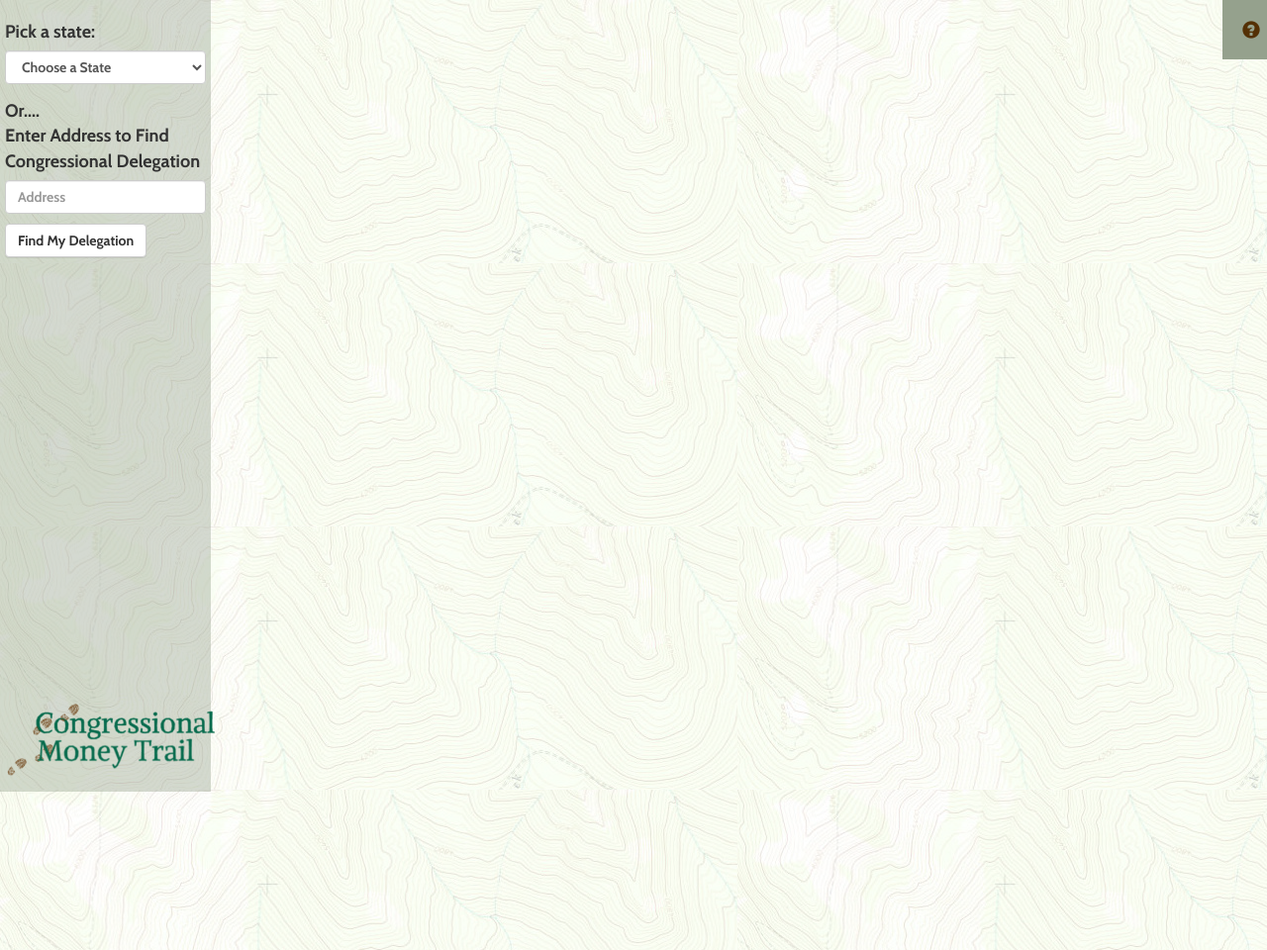
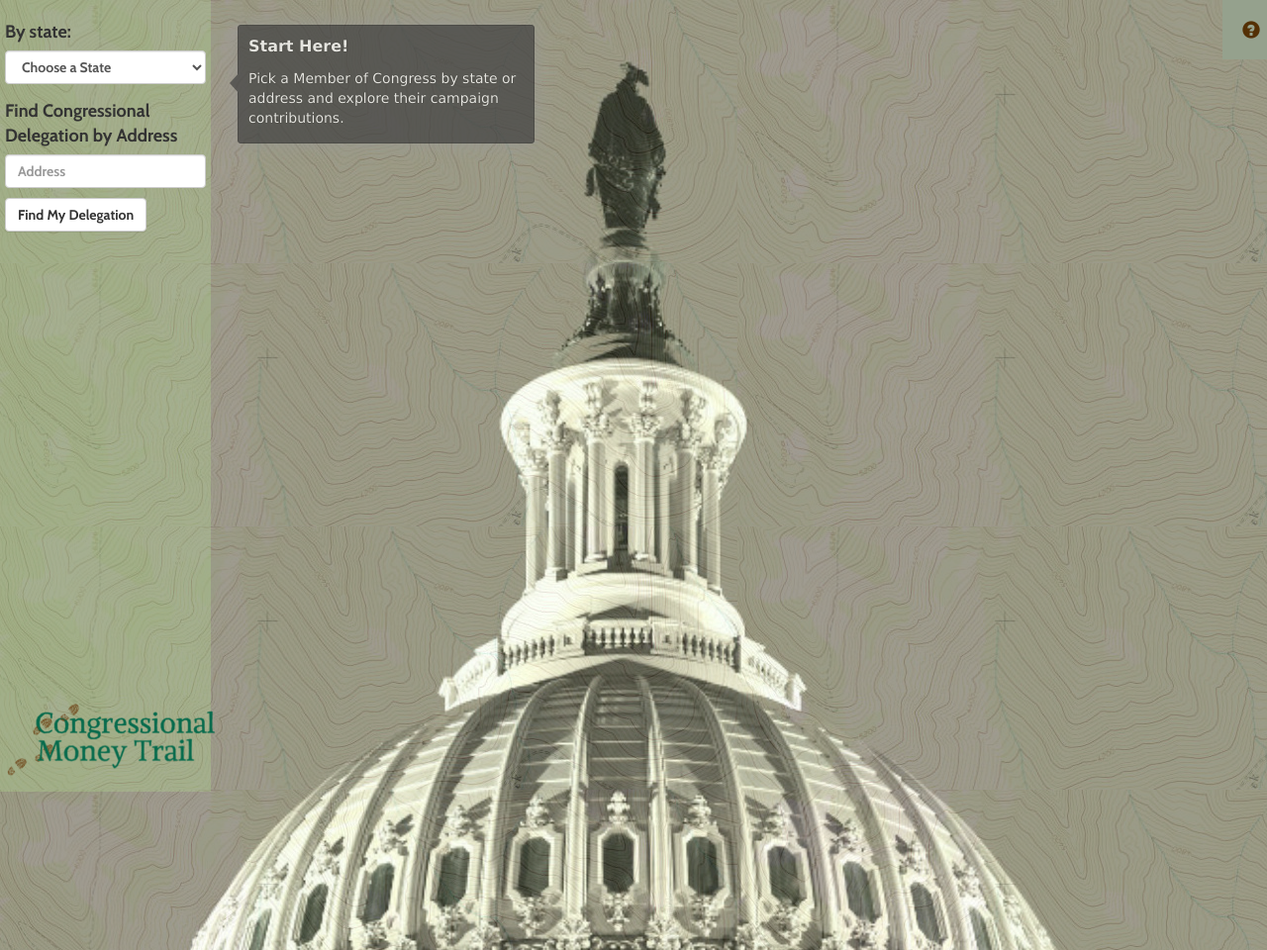
Before and after one commit to jcshott/Congressional_Money_Trail, a Flask app: template templates/main.html in a window 1280 px wide; the page is wider, and only the part inside the window is pictured. Shown: that part at 99% size. Run offline with Flask 2, Linux system fonts and the light colour scheme; the template is opened without the code that fills it, so the values that code supplies are empty; some libraries are stand-ins or nearby versions.

Commit message:
changed landing page

```diff
--- a/model.py
+++ b/model.py
@@ -18,7 +18,7 @@ if "NO_DEBUG" in os.environ:
 	url = urlparse.urlparse(os.environ["DATABASE_URL"])
 	db_connection = psycopg2.connect(database=url.path[1:], user=url.username, password=url.password, host=url.hostname, port=url.port)
 else:
-	db_connection = psycopg2.connect("dbname='contributions' user='coreyshott' host='localhost'")
+	db_connection = psycopg2.connect("dbname='contributions' user='corey' host='localhost'")
 
 db_cursor = db_connection.cursor()
 
@@ -95,6 +95,7 @@ class Legislator(db.Model):
 
 		#take in selected member id, get member object from db and extract information to be displayed on node in browser.
 		member = "%s. %s" % (self.title, self.last)
+		print "member being uploaded", member
 
 		## use dictionaries to store how much each indiv person/pac gives to the member then can sort and get top contributors
 		indiv_to_mem_dict = {}
@@ -109,6 +110,7 @@ class Legislator(db.Model):
 		db_cursor.execute(QUERY, (self.leg_id,))
 
 		indiv_contributions = db_cursor.fetchall()
+		print indiv_contributions[0]
 		#PAC info gathering
 		QUERY = """
 	        SELECT contrib_id, amount
@@ -399,7 +401,7 @@ def connect_to_db(app):
     """Connect the database to our Flask app."""
 
     # Configure to use postgresql database
-    DATABASE_URL = os.environ.get("DATABASE_URL", 'postgresql://coreyshott@localhost:5432/contributions')
+    DATABASE_URL = os.environ.get("DATABASE_URL", 'postgresql://corey@localhost:5432/contributions')
 
     app.config['SQLALCHEMY_DATABASE_URI'] = DATABASE_URL
 
--- a/server.py
+++ b/server.py
@@ -36,14 +36,14 @@ STATE_DICT = {
         'VT': 'Vermont', 'WA': 'Washington', 'WI': 'Wisconsin', 'WV': 'West Virginia', 'WY': 'Wyoming'}
 
 
-@app.route('/')
-def index():
-	"""Homepage  """
-
-	return render_template("homepage.html")
+# @app.route('/')
+# def index():
+# 	"""Homepage  """
+#
+# 	return render_template("homepage.html")
 
 
-@app.route('/main')
+@app.route('/')
 def show_main_page():
 	"""all the magic"""
 
--- a/static/css/main.css
+++ b/static/css/main.css
@@ -14,9 +14,67 @@ body::before{
 }
 
 body {
-  background-color: transparent;
+  background-image: url("/static/img/US_Capitol_dome.jpg");
+  background-size: cover;
+  /*background-color: transparent;*/
+  background-color: rgb(137,131,119);
   overflow: scroll;
 }
+
+div.callout {
+	height: 120px;
+	width: 300px;
+	float: left;
+}
+
+div.callout {
+	background-color: #444;
+	background-image: -moz-linear-gradient(top, #444, #444);
+	position: relative;
+	/*color: #ccc;*/
+    color: white;
+	padding: 10px;
+	border-radius: 3px;
+	box-shadow: 0px 0px 20px #999;
+	margin: 25px;
+	min-height: 50px;
+	border: 1px solid #333;
+	text-shadow: 0 0 1px #000;
+    font-family: "Lucida Sans Unicode", "Lucida Grande", Arial, sans-serif;
+    font-size: 14px;
+    opacity: .75;
+    -webkit-animation: mymove 3s infinite; /* Chrome, Safari, Opera */
+    animation: mymove 3s infinite;
+
+	/*box-shadow: 0 1px 0 rgba(255, 255, 255, 0.2) inset;*/
+}
+
+.callout::before {
+	content: "";
+	width: 0px;
+	height: 0px;
+	border: 0.8em solid transparent;
+	position: absolute;
+}
+
+.callout.right::before {
+	left: -20px;
+	top: 40%;
+	border-right: 10px solid #444;
+    content: " ";
+}
+
+#start-here {
+    color: white;
+    font-size: 16px;
+    font-weight: bold;
+}
+
+#opening {
+    padding-left: 0px;
+    margin-left: 75px;
+}
+
 
 #sidebar-wrapper {
   margin-right: -175px;
@@ -39,8 +97,6 @@ body {
   padding: 0;
   font-family: 'Cabin', sans-serif;
 }
-
-
 
 .sidebar-nav li a {
   color:  rgb(84, 48, 5);
@@ -199,7 +255,9 @@ div.infobar {
   padding: 20px;
   overflow-x: hidden;
   overflow-y: auto;
-  background-color: rgba(149, 161, 141, 0.4);
+  /*background-color: rgba(149, 161, 141, 0.9);*/
+  background-color: rgba(190, 255, 147, 0.2);
+
 
   }
 
--- a/templates/main.html
+++ b/templates/main.html
@@ -13,7 +13,7 @@
 				<div class="form-group">
 					<form id="state_pick" method="post" action="/state_info.json">
 
-					  <label> Pick a state:</label>
+					  <label> By state:</label>
 					    <select class="form-control" name="state" id="state_value">
 					    	<option> Choose a State </option>
 					    {% for state in states %}
@@ -40,7 +40,7 @@
 				<div id="pick_by_address" class="form-group">
 					<form id="address_pick" method="post" action="/address_search">
 
-						<label> Or....<br> Enter Address to Find Congressional Delegation </label>
+						<label> Find Congressional Delegation by Address</label>
 						<input id="address" type="textbox" class="form-control" placeholder="Address">
 						<input type="submit" class="btn btn-default" id="submit_geocode" value="Find My Delegation">
 					</form>
@@ -76,8 +76,16 @@
 		</div>
 
 		<div>
+		<div id="opening" class="col-md-10">
+      <div class="callout right" id="my-callout">
+       <p id="start-here"> Start Here! </p>
+       Pick a Member of Congress by state or address and explore their campaign contributions.
+
+      </div>
+		</div>
 <!-- 		visualization area -->
 		<div id="map_viz" class="col-md-10 main" style="display: none;">
+
 
 		</div>
 		<!-- Modal for alert that no info avail. -->
@@ -207,6 +215,9 @@ $("form.repsDistrict").on("submit", function (evt) {
 	$.post("/trail_map", member, function (result){
 		console.log("ajax call")
 		// show the map visualization div and trigger the function call to d3 j.s. of TrailMapTree
+		$("#my-callout").hide();
+
+		$('body').css('background-image', 'none');
 		$("#map_viz").show('slow', function () {
 
 			 $(this).trigger('showMap');
```
Also changed, not shown: seed.py (+5 -2 lines), update_db.py (+7 -2 lines), static/img/US_Capitol_dome.jpg (added).
